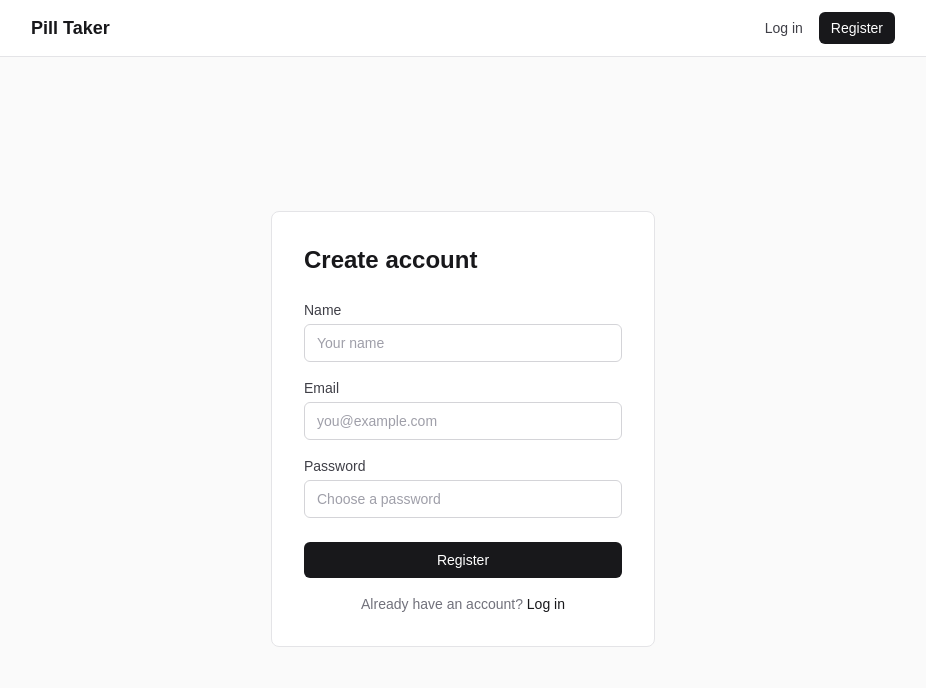
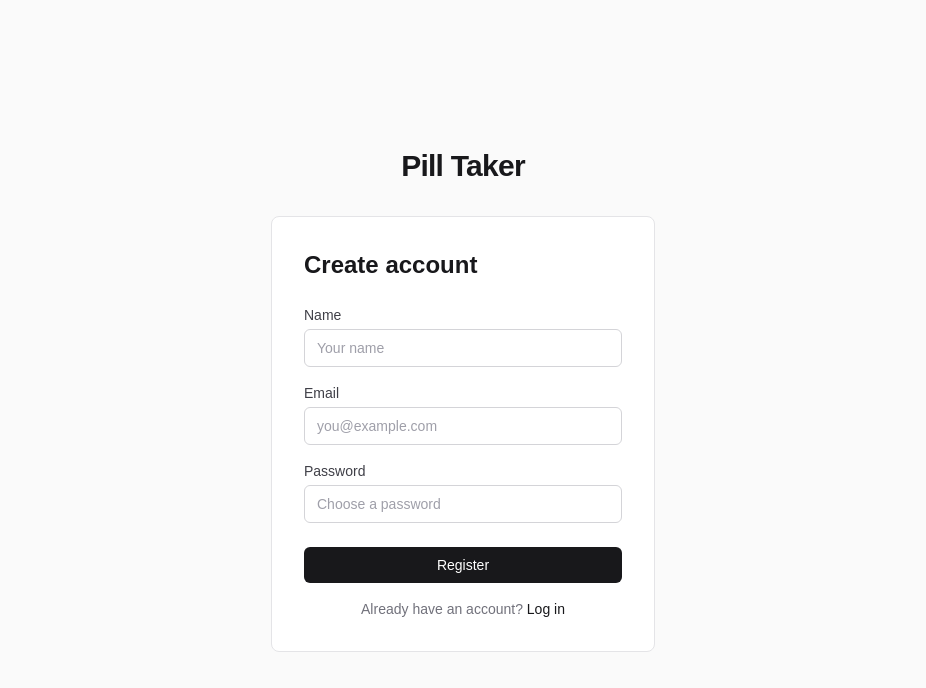
Before and after one commit to 55cs133/Pill-Taker, a Next.js app: page /register in a window 1280 px wide. Shown: the top 688 px of the page, without its empty margins (177-1103 px from the left). Built offline with nearby package versions, Linux system fonts and the light colour scheme; no server answers.

Commit message:
Hide navbar on auth pages, redirect unauthenticated users to login, add app title above forms
Co-Authored-By: k556d <k556d@pm.me>

```diff
--- a/src/app/login/page.tsx
+++ b/src/app/login/page.tsx
@@ -39,11 +39,14 @@ export default function LoginPage() {
   }
 
   return (
-    <div className="flex flex-1 items-center justify-center bg-zinc-50 dark:bg-black">
+    <div className="flex flex-1 flex-col items-center justify-center bg-zinc-50 dark:bg-black">
+      <h1 className="mb-8 text-3xl font-semibold tracking-tight text-zinc-900 dark:text-zinc-50">
+        Pill Taker
+      </h1>
       <div className="w-full max-w-sm rounded-lg border border-zinc-200 bg-white p-8 dark:border-zinc-800 dark:bg-zinc-900">
-        <h1 className="mb-6 text-2xl font-semibold text-zinc-900 dark:text-zinc-50">
+        <h2 className="mb-6 text-2xl font-semibold text-zinc-900 dark:text-zinc-50">
           Log in
-        </h1>
+        </h2>
 
         <form onSubmit={handleSubmit} className="flex flex-col gap-4">
           <div>
--- a/src/app/page.tsx
+++ b/src/app/page.tsx
@@ -132,13 +132,8 @@ export default function Home() {
   }
 
   if (!authenticated) {
-    return (
-      <div className="flex flex-1 flex-col items-center justify-center bg-zinc-50 dark:bg-black">
-        <p className="mb-4 text-sm text-zinc-600 dark:text-zinc-400">
-          Log in to manage your treatments.
-        </p>
-      </div>
-    );
+    router.push("/login");
+    return null;
   }
 
   return (
--- a/src/app/register/page.tsx
+++ b/src/app/register/page.tsx
@@ -40,11 +40,14 @@ export default function RegisterPage() {
   }
 
   return (
-    <div className="flex flex-1 items-center justify-center bg-zinc-50 dark:bg-black">
+    <div className="flex flex-1 flex-col items-center justify-center bg-zinc-50 dark:bg-black">
+      <h1 className="mb-8 text-3xl font-semibold tracking-tight text-zinc-900 dark:text-zinc-50">
+        Pill Taker
+      </h1>
       <div className="w-full max-w-sm rounded-lg border border-zinc-200 bg-white p-8 dark:border-zinc-800 dark:bg-zinc-900">
-        <h1 className="mb-6 text-2xl font-semibold text-zinc-900 dark:text-zinc-50">
+        <h2 className="mb-6 text-2xl font-semibold text-zinc-900 dark:text-zinc-50">
           Create account
-        </h1>
+        </h2>
 
         <form onSubmit={handleSubmit} className="flex flex-col gap-4">
           <div>
--- a/src/components/navbar.tsx
+++ b/src/components/navbar.tsx
@@ -2,15 +2,18 @@
 
 import { useEffect, useState } from "react";
 import Link from "next/link";
-import { useRouter } from "next/navigation";
+import { useRouter, usePathname } from "next/navigation";
 
 type User = {
   name: string;
   email: string;
 };
 
+const AUTH_PATHS = ["/login", "/register"];
+
 export function Navbar() {
   const router = useRouter();
+  const pathname = usePathname();
   const [user, setUser] = useState<User | null>(null);
   const [loading, setLoading] = useState(true);
 
@@ -44,6 +47,7 @@ export function Navbar() {
   }
 
   if (loading) return null;
+  if (AUTH_PATHS.includes(pathname)) return null;
 
   return (
     <nav className="border-b border-zinc-200 bg-white dark:border-zinc-800 dark:bg-zinc-900">
```
